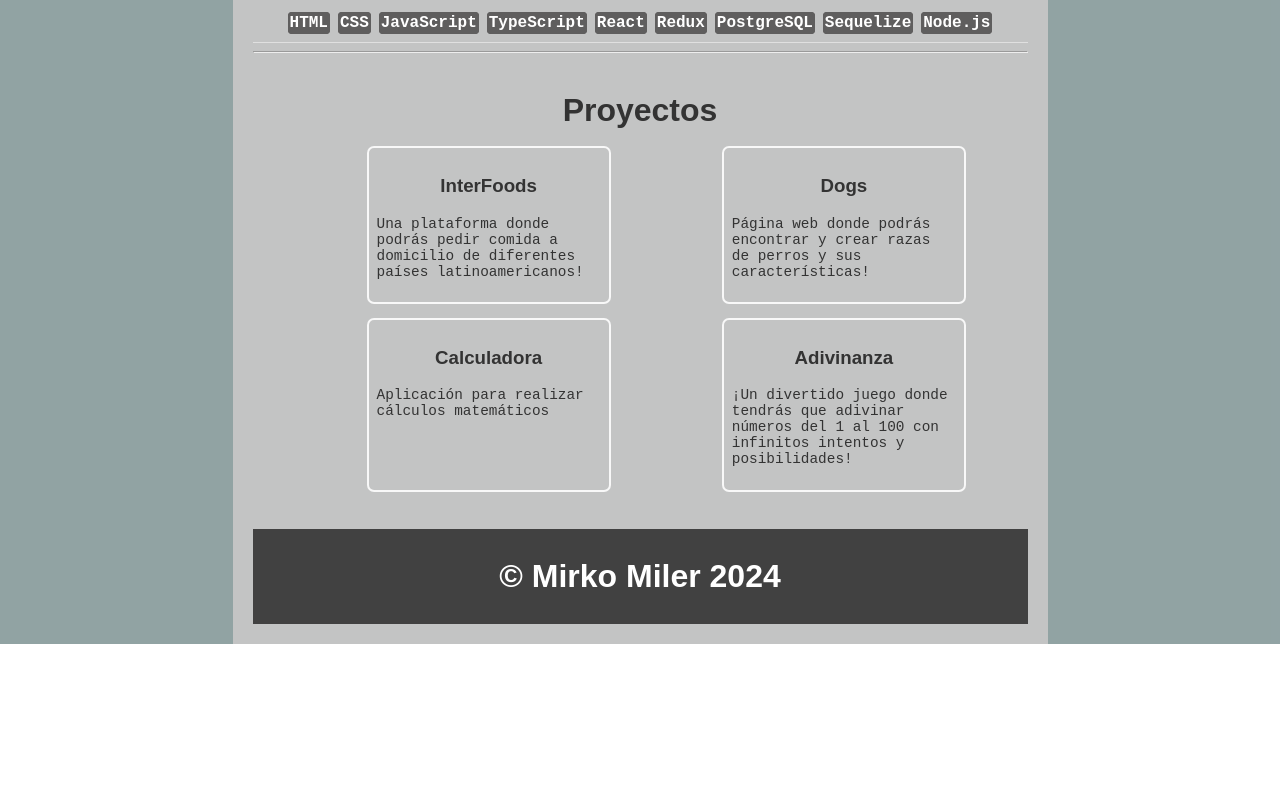
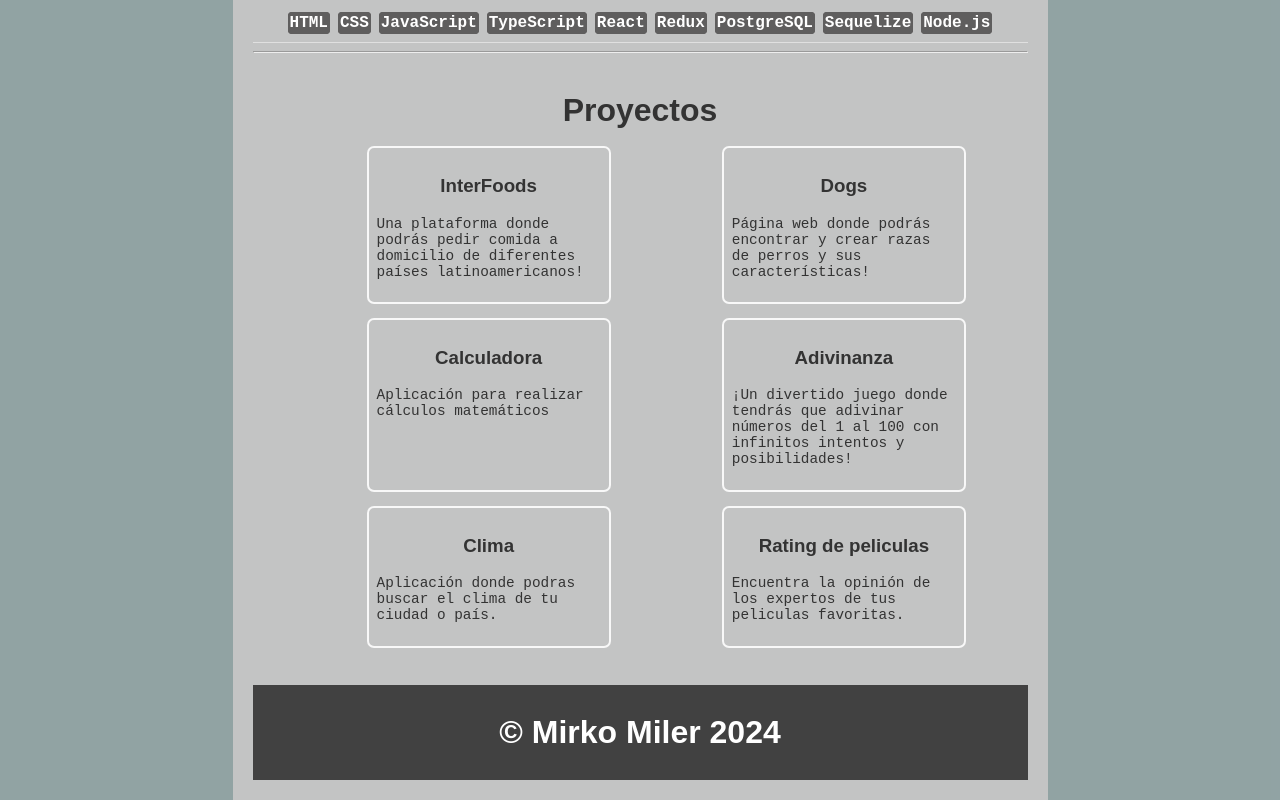
Before and after one commit to Mirko1523/Portafolio-Miler-Mirko, a React (Create React App) app: page / in a window 1280 px wide. Shown: the part 1524-2324 px from the top of the page. Before the commit the page ends 2168 px from the top, so only its background shows below. Built offline with nearby package versions, Linux system fonts and the light colour scheme.

Commit message:
add projects

```diff
--- a/src/componentes/home.js
+++ b/src/componentes/home.js
@@ -117,6 +117,14 @@ function Home() {
             <a href='https://juegodeadivinarnumero.netlify.app/'><h3>Adivinanza</h3></a>
             <p>¡Un divertido juego donde tendrás que adivinar números del 1 al 100 con infinitos intentos y posibilidades!</p>
         </div>
+           <div className={Style.ProjectsText}>
+            <a href='https://weatherallworld.netlify.app/'><h3>Clima</h3></a>
+            <p>Aplicación donde podras buscar el clima de tu ciudad o país.</p>
+        </div>
+           <div className={Style.ProjectsText}>
+            <a href='https://allmoviesrating.netlify.app/'><h3>Rating de peliculas</h3></a>
+            <p>Encuentra la opinión de los expertos de tus peliculas favoritas.</p>
+        </div>
     </div>
 </div>
 
```
